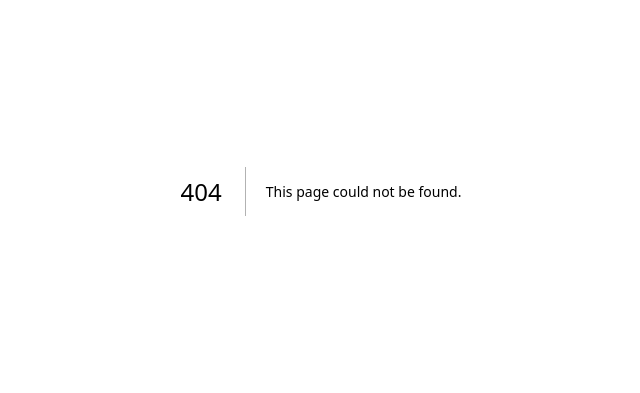
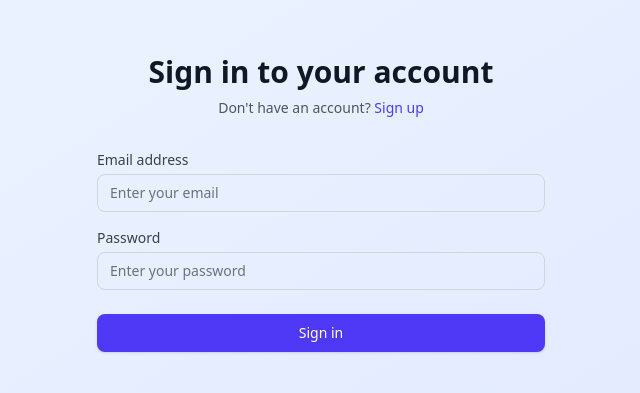
Before and after one commit to pdabrowsky/take-home, a Next.js app: page /login in a window 1280 px wide. Before the commit this address had no page. Shown: the part 209-602 px from the top of the page, without its empty margins (319-959 px from the left). Built offline with nearby package versions, Linux system fonts and the light colour scheme; no server answers.

Commit message:
feat: add login page

```diff
--- /dev/null
+++ b/src/app/login/page.tsx
@@ -0,0 +1,15 @@
+import { redirect } from "next/navigation";
+import { auth } from "@/lib/auth";
+import { LoginForm } from "@/components/LoginForm";
+
+export default async function LoginPage() {
+  const {
+    data: { user },
+  } = await auth.getServerUser();
+
+  if (user) {
+    redirect("/dashboard");
+  }
+
+  return <LoginForm />;
+}
--- /dev/null
+++ b/src/components/LoginForm/LoginForm.tsx
@@ -0,0 +1,234 @@
+"use client";
+
+import { useState } from "react";
+import { auth } from "@/lib/auth";
+import { loginSchema, signupSchema } from "@/lib/validations";
+import type {
+  LoginFormData,
+  SignupFormData,
+  AuthMode,
+} from "./LoginForm.types";
+
+export const LoginForm = () => {
+  const [authMode, setAuthMode] = useState<AuthMode>("login");
+  const [formData, setFormData] = useState<SignupFormData>({
+    email: "",
+    password: "",
+    confirmPassword: "",
+  });
+  const [errors, setErrors] = useState<Record<string, string>>({});
+  const [loading, setLoading] = useState(false);
+
+  const handleToggleMode = () => {
+    setAuthMode((prev) => (prev === "login" ? "signup" : "login"));
+    setFormData({
+      email: "",
+      password: "",
+      confirmPassword: "",
+    });
+    setErrors({});
+  };
+
+  const handleSubmit = async (e: React.FormEvent) => {
+    e.preventDefault();
+    setErrors({});
+    setLoading(true);
+
+    try {
+      if (authMode === "login") {
+        const loginData: LoginFormData = {
+          email: formData.email,
+          password: formData.password,
+        };
+
+        const result = loginSchema.safeParse(loginData);
+        if (!result.success) {
+          const fieldErrors: Record<string, string> = {};
+          result.error.errors.forEach((error) => {
+            if (error.path[0]) {
+              fieldErrors[error.path[0] as string] = error.message;
+            }
+          });
+          setErrors(fieldErrors);
+          return;
+        }
+
+        const { error } = await auth.signIn(
+          loginData.email,
+          loginData.password
+        );
+        if (error) {
+          setErrors({ general: error.message });
+          return;
+        }
+
+        window.location.href = "/dashboard";
+      } else {
+        const result = signupSchema.safeParse(formData);
+        if (!result.success) {
+          const fieldErrors: Record<string, string> = {};
+          result.error.errors.forEach((error) => {
+            if (error.path[0]) {
+              fieldErrors[error.path[0] as string] = error.message;
+            }
+          });
+          setErrors(fieldErrors);
+          return;
+        }
+
+        const { error } = await auth.signUp(formData.email, formData.password);
+        if (error) {
+          setErrors({ general: error.message });
+          return;
+        }
+
+        window.location.href = "/dashboard";
+      }
+    } catch {
+      setErrors({ general: "An unexpected error occurred" });
+    } finally {
+      setLoading(false);
+    }
+  };
+
+  const handleChange = (e: React.ChangeEvent<HTMLInputElement>) => {
+    const { name, value } = e.target;
+    setFormData((prev) => ({ ...prev, [name]: value }));
+    if (errors[name]) {
+      setErrors((prev) => ({ ...prev, [name]: "" }));
+    }
+  };
+
+  return (
+    <div className="min-h-screen flex items-center justify-center bg-gradient-to-br from-blue-50 to-indigo-100 py-12 px-4 sm:px-6 lg:px-8">
+      <div className="max-w-md w-full space-y-8">
+        <div>
+          <h2 className="mt-6 text-center text-3xl font-extrabold text-gray-900">
+            {authMode === "login"
+              ? "Sign in to your account"
+              : "Create your account"}
+          </h2>
+          <p className="mt-2 text-center text-sm text-gray-600">
+            {authMode === "login"
+              ? "Don't have an account? "
+              : "Already have an account? "}
+            <button
+              type="button"
+              onClick={handleToggleMode}
+              disabled={loading}
+              className="font-medium text-indigo-600 hover:text-indigo-500 transition-colors cursor-pointer disabled:opacity-50 disabled:cursor-not-allowed"
+            >
+              {authMode === "login" ? "Sign up" : "Sign in"}
+            </button>
+          </p>
+        </div>
+
+        <form className="mt-8 space-y-6" onSubmit={handleSubmit}>
+          {errors.general && (
+            <div className="bg-red-50 border border-red-200 rounded-lg p-4">
+              <p className="text-sm text-red-600">{errors.general}</p>
+            </div>
+          )}
+
+          <div className="space-y-4">
+            <div>
+              <label
+                htmlFor="email"
+                className="block text-sm font-medium text-gray-700"
+              >
+                Email address
+              </label>
+              <input
+                id="email"
+                name="email"
+                type="text"
+                autoComplete="email"
+                value={formData.email}
+                onChange={handleChange}
+                disabled={loading}
+                className="mt-1 appearance-none relative block w-full px-3 py-2 border border-gray-300 placeholder-gray-500 text-gray-900 rounded-lg focus:outline-none focus:ring-indigo-500 focus:border-indigo-500 focus:z-10 sm:text-sm transition-colors duration-200 disabled:opacity-50 disabled:cursor-not-allowed"
+                placeholder="Enter your email"
+              />
+              {errors.email && (
+                <p className="mt-1 text-sm text-red-600">{errors.email}</p>
+              )}
+            </div>
+
+            <div>
+              <label
+                htmlFor="password"
+                className="block text-sm font-medium text-gray-700"
+              >
+                Password
+              </label>
+              <input
+                id="password"
+                name="password"
+                type="password"
+                autoComplete={
+                  authMode === "login" ? "current-password" : "new-password"
+                }
+                value={formData.password}
+                onChange={handleChange}
+                disabled={loading}
+                className="mt-1 appearance-none relative block w-full px-3 py-2 border border-gray-300 placeholder-gray-500 text-gray-900 rounded-lg focus:outline-none focus:ring-indigo-500 focus:border-indigo-500 focus:z-10 sm:text-sm transition-colors duration-200 disabled:opacity-50 disabled:cursor-not-allowed"
+                placeholder="Enter your password"
+              />
+              {errors.password && (
+                <p className="mt-1 text-sm text-red-600">{errors.password}</p>
+              )}
+            </div>
+
+            {authMode === "signup" && (
+              <div>
+                <label
+                  htmlFor="confirmPassword"
+                  className="block text-sm font-medium text-gray-700"
+                >
+                  Confirm Password
+                </label>
+                <input
+                  id="confirmPassword"
+                  name="confirmPassword"
+                  type="password"
+                  autoComplete="new-password"
+                  value={formData.confirmPassword}
+                  onChange={handleChange}
+                  disabled={loading}
+                  className="mt-1 appearance-none relative block w-full px-3 py-2 border border-gray-300 placeholder-gray-500 text-gray-900 rounded-lg focus:outline-none focus:ring-indigo-500 focus:border-indigo-500 focus:z-10 sm:text-sm transition-colors duration-200 disabled:opacity-50 disabled:cursor-not-allowed"
+                  placeholder="Confirm your password"
+                />
+                {errors.confirmPassword && (
+                  <p className="mt-1 text-sm text-red-600">
+                    {errors.confirmPassword}
+                  </p>
+                )}
+              </div>
+            )}
+          </div>
+
+          <div>
+            <button
+              type="submit"
+              disabled={loading}
+              className="group relative w-full flex justify-center py-2 px-4 border border-transparent text-sm font-medium rounded-lg text-white bg-indigo-600 hover:bg-indigo-700 focus:outline-none focus:ring-2 focus:ring-offset-2 focus:ring-indigo-500 disabled:opacity-50 disabled:cursor-not-allowed cursor-pointer transition-all duration-200 shadow-sm hover:shadow-md"
+            >
+              {loading ? (
+                <div className="flex items-center">
+                  <div className="animate-spin rounded-full h-4 w-4 border-b-2 border-white mr-2"></div>
+                  {authMode === "login"
+                    ? "Signing in..."
+                    : "Creating account..."}
+                </div>
+              ) : authMode === "login" ? (
+                "Sign in"
+              ) : (
+                "Create account"
+              )}
+            </button>
+          </div>
+        </form>
+      </div>
+    </div>
+  );
+};
--- /dev/null
+++ b/src/components/LoginForm/index.ts
@@ -0,0 +1,2 @@
+export * from "./LoginForm";
+export * from "./LoginForm.types";
--- /dev/null
+++ b/src/lib/validations.ts
@@ -0,0 +1,17 @@
+import { z } from "zod";
+
+export const loginSchema = z.object({
+  email: z.string().email("Please enter a valid email address"),
+  password: z.string().min(6, "Password must be at least 6 characters"),
+});
+
+export const signupSchema = z
+  .object({
+    email: z.string().email("Please enter a valid email address"),
+    password: z.string().min(6, "Password must be at least 6 characters"),
+    confirmPassword: z.string(),
+  })
+  .refine((data) => data.password === data.confirmPassword, {
+    message: "Passwords don't match",
+    path: ["confirmPassword"],
+  });
```
Also changed, not shown: src/components/LoginForm/LoginForm.types.ts (added, +12 -0 lines).
